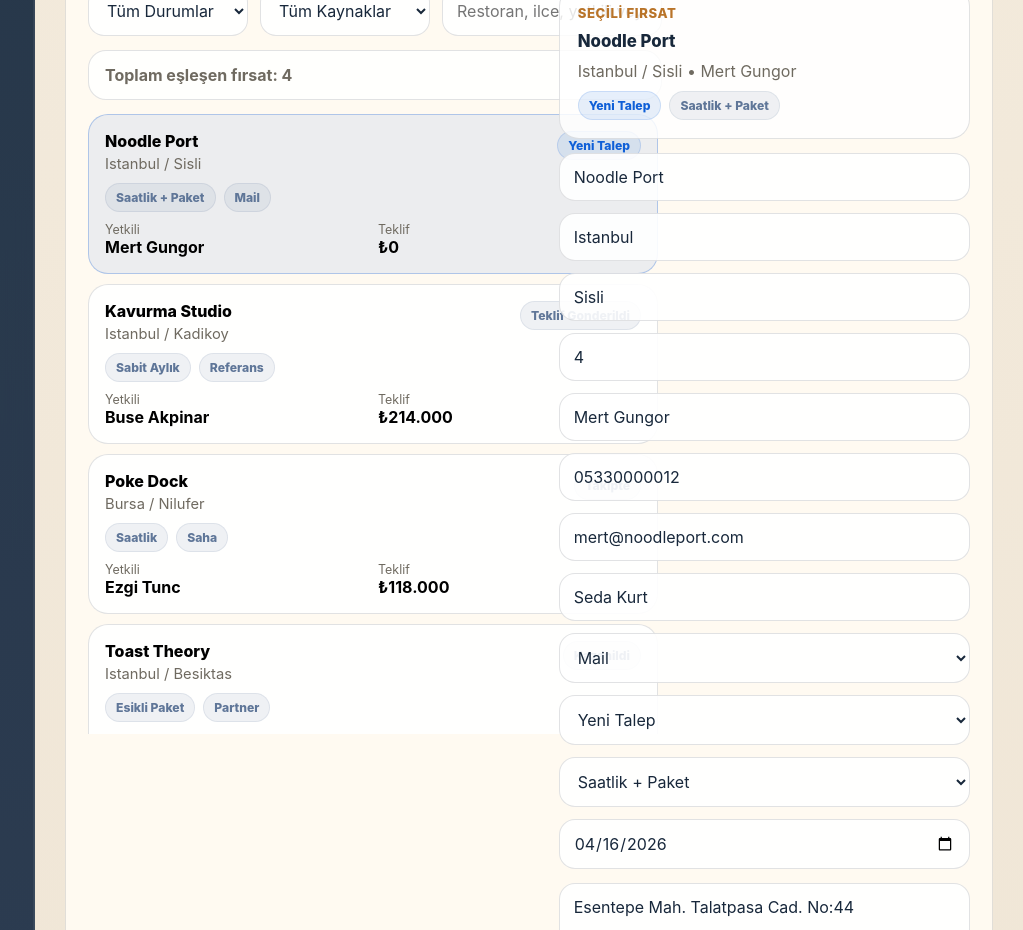
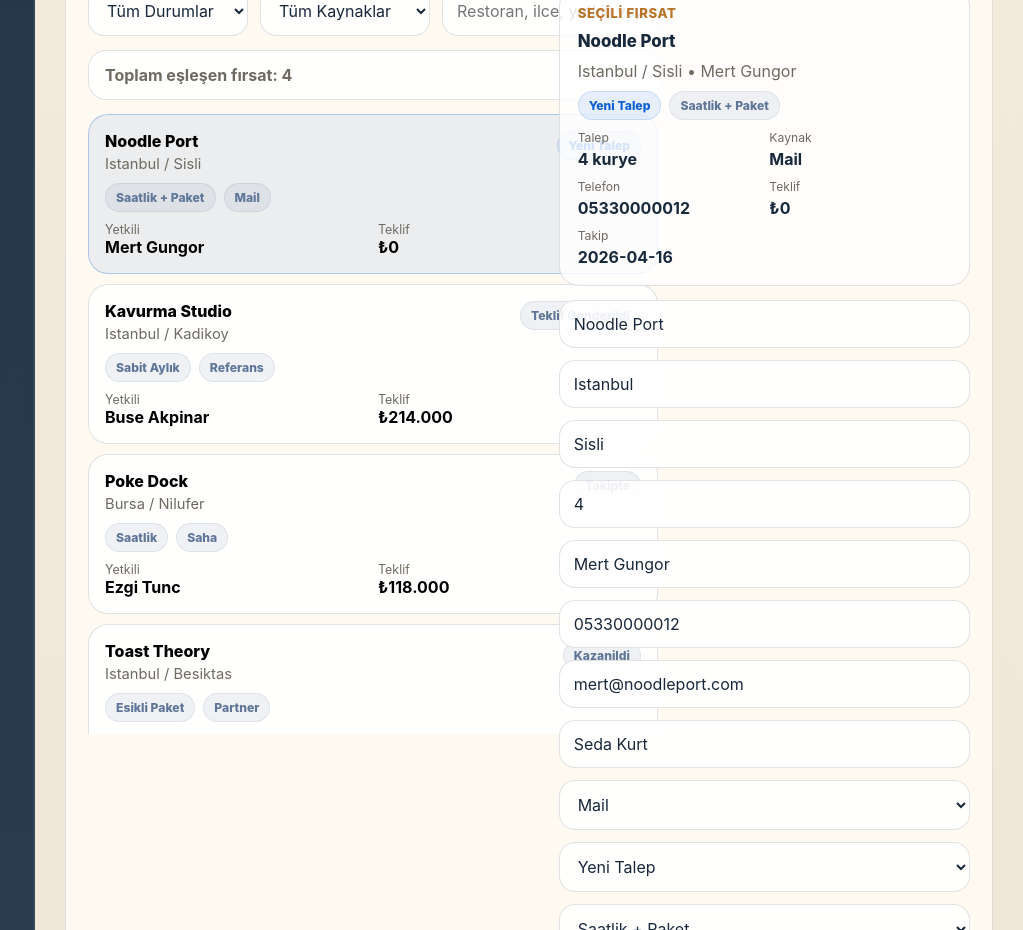
Before and after one commit to catkapinda/catkapinda-crm, a Next.js app in the folder v2/frontend/: page /preview/sales in a window 1280 px wide. Shown: the part 3740-4670 px from the top of the page, without its empty margins (257-1280 px from the left). Built offline with nearby package versions, Linux system fonts and the light colour scheme.

Commit message:
Enrich sales selected lead summary

```diff
--- a/v2/frontend/components/sales/sales-management-workspace.tsx
+++ b/v2/frontend/components/sales/sales-management-workspace.tsx
@@ -509,6 +509,44 @@ export function SalesManagementWorkspace() {
                   <span style={pill("accent")}>{selectedEntry.status}</span>
                   <span style={pill("muted")}>{selectedEntry.pricing_model_label}</span>
                 </div>
+                <div
+                  style={{
+                    display: "grid",
+                    gridTemplateColumns: "repeat(2, minmax(0, 1fr))",
+                    gap: "10px",
+                  }}
+                >
+                  <div>
+                    <div style={{ fontSize: "0.76rem", color: "var(--muted)" }}>Talep</div>
+                    <div style={{ marginTop: "4px", fontWeight: 700 }}>
+                      {selectedEntry.requested_courier_count} kurye
+                    </div>
+                  </div>
+                  <div>
+                    <div style={{ fontSize: "0.76rem", color: "var(--muted)" }}>Kaynak</div>
+                    <div style={{ marginTop: "4px", fontWeight: 700 }}>
+                      {selectedEntry.lead_source || "Kaynak yok"}
+                    </div>
+                  </div>
+                  <div>
+                    <div style={{ fontSize: "0.76rem", color: "var(--muted)" }}>Telefon</div>
+                    <div style={{ marginTop: "4px", fontWeight: 700 }}>
+                      {selectedEntry.contact_phone || "-"}
+                    </div>
+                  </div>
+                  <div>
+                    <div style={{ fontSize: "0.76rem", color: "var(--muted)" }}>Teklif</div>
+                    <div style={{ marginTop: "4px", fontWeight: 700 }}>
+                      {formatCurrency(selectedEntry.proposed_quote)}
+                    </div>
+                  </div>
+                  <div style={{ gridColumn: "1 / -1" }}>
+                    <div style={{ fontSize: "0.76rem", color: "var(--muted)" }}>Takip</div>
+                    <div style={{ marginTop: "4px", fontWeight: 700 }}>
+                      {selectedEntry.next_follow_up_date || "Takip tarihi planlanmadı"}
+                    </div>
+                  </div>
+                </div>
               </>
             ) : (
               <div style={{ color: "var(--muted)" }}>Düzenlemek için soldan bir kayıt seç.</div>
```
